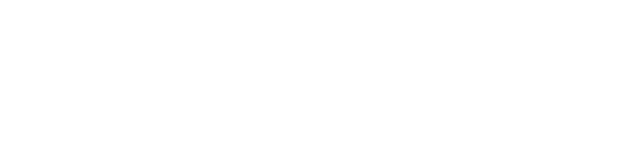
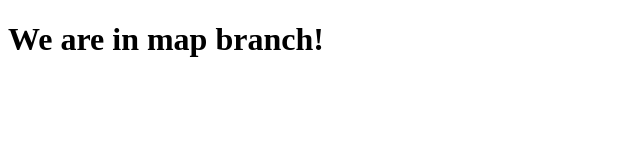
Before and after one commit to maddyuidev/devops, a plain HTML site: page seondFile.html in a window 1280 px wide. Shown: the whole page, without its empty margins (0-640 px from the left). Drawn offline with Linux system fonts and the light colour scheme.

Commit message:
Added title

```diff
--- a/seondFile.html
+++ b/seondFile.html
@@ -6,5 +6,7 @@
     <meta http-equiv="X-UA-Compatible" content="ie=edge" />
     <title>Document</title>
   </head>
-  <body></body>
+  <body>
+    <h1>We are in map branch!</h1>
+  </body>
 </html>
```
